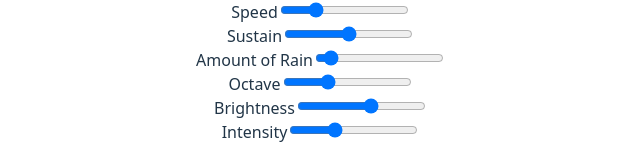
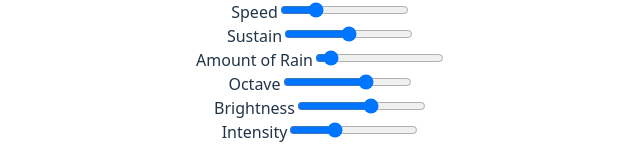
Before and after one commit to dianedouglas/reactsynth, a React (Vite) app: page / in a window 1280 px wide. Shown: the part 492-656 px from the top of the page, without its empty margins (319-959 px from the left). Built offline with nearby package versions, Linux system fonts and the light colour scheme; no server answers.

Commit message:
More cleanup.

```diff
--- a/src/App.jsx
+++ b/src/App.jsx
@@ -50,8 +50,7 @@ function App() {
 
   const [synthSettings, setSynthSettings] = useState({
     frequency: 1,
-    detune: osc.detune.value,
-    type: osc.type
+    type: "sawtooth"
   })
 
   const [filterSettings, setFilterSettings] = useState({
--- a/src/components/synth/SynthSettings.jsx
+++ b/src/components/synth/SynthSettings.jsx
@@ -3,15 +3,15 @@ import { Filter } from './Filter'
 export function SynthSettings({changeSynthSettings, synthSettings, changeFilterSettings, filterSettings}){
 	return (
 		<div>
-			<label htmlFor="frequency">Octave</label>
+			<label htmlFor="octave">Octave</label>
 			<input
 				type="range"
-				id="frequency"
-				name="frequency"
+				id="octave"
+				name="octave"
 				min="0"
 				max="3"
 				step="1"
-				value={synthSettings.frequency}
+				value={synthSettings.octave}
 				onChange={changeSynthSettings}>
 			</input>
 			<Filter settings={filterSettings} changeSettings={changeFilterSettings}/>
```
